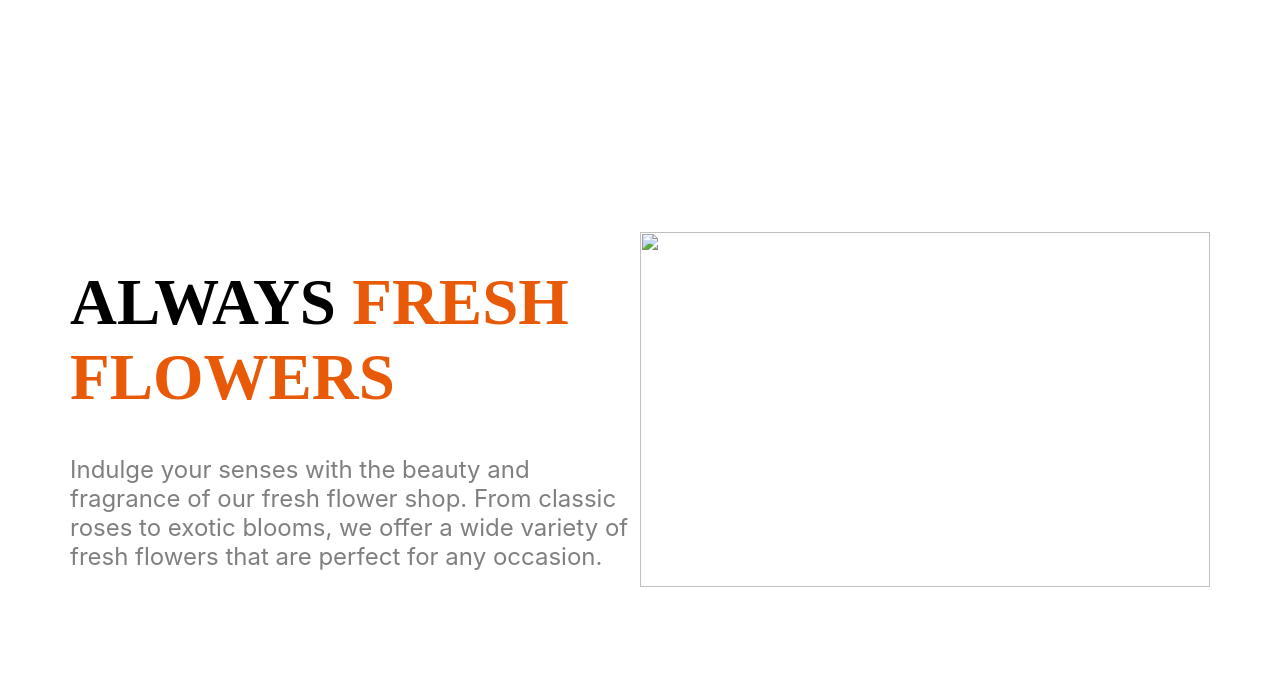
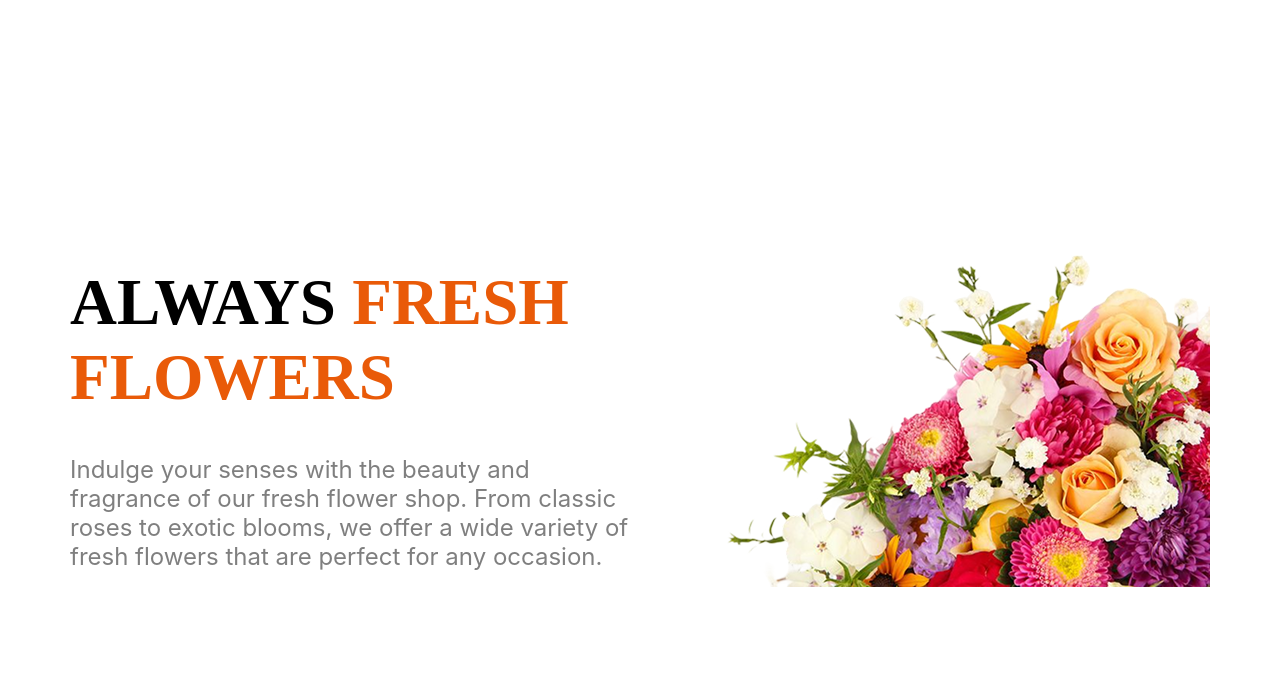
Before and after one commit to sayem12-learn/Responsive-flowers, a plain HTML site: page index.html in a window 1280 px wide. Shown: the part 105-800 px from the top of the page. Drawn offline with Linux system fonts and the light colour scheme; the site is published under a folder, as on GitHub Pages, so addresses that start at the root find nothing.

Commit message:
added banner image

```diff
--- a/index.html
+++ b/index.html
@@ -30,7 +30,7 @@
                     flower shop. From classic roses to exotic blooms, we offer a wide variety of fresh flowers that are
                     perfect for any occasion. </p>
             </div>
-            <img class="banner-image" src="/assets/hero-flower.png" alt="">
+            <img class="banner-image" src="assets/hero-flower.png" alt="">
         </section>
     </header>
     <main>
```
